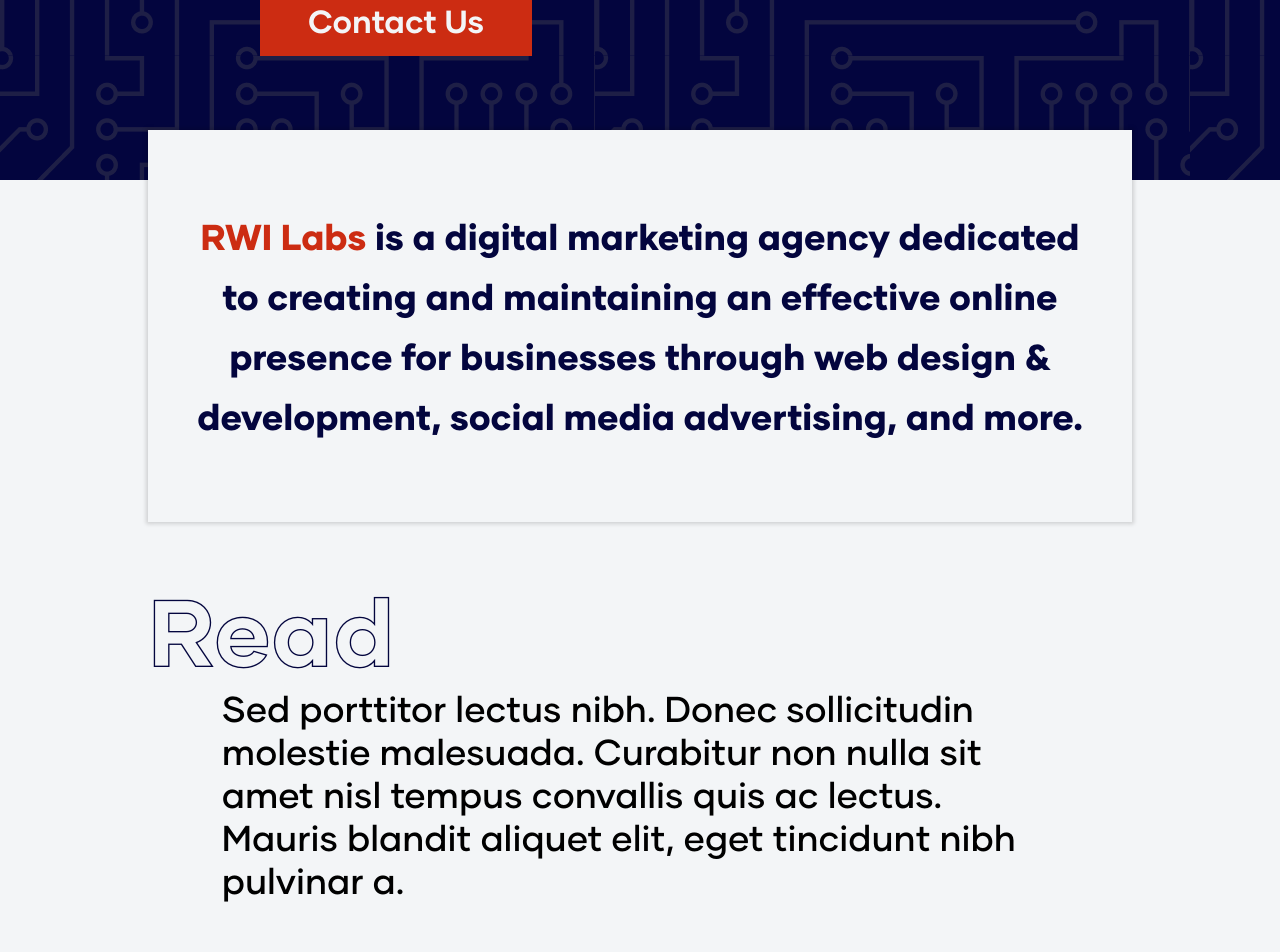
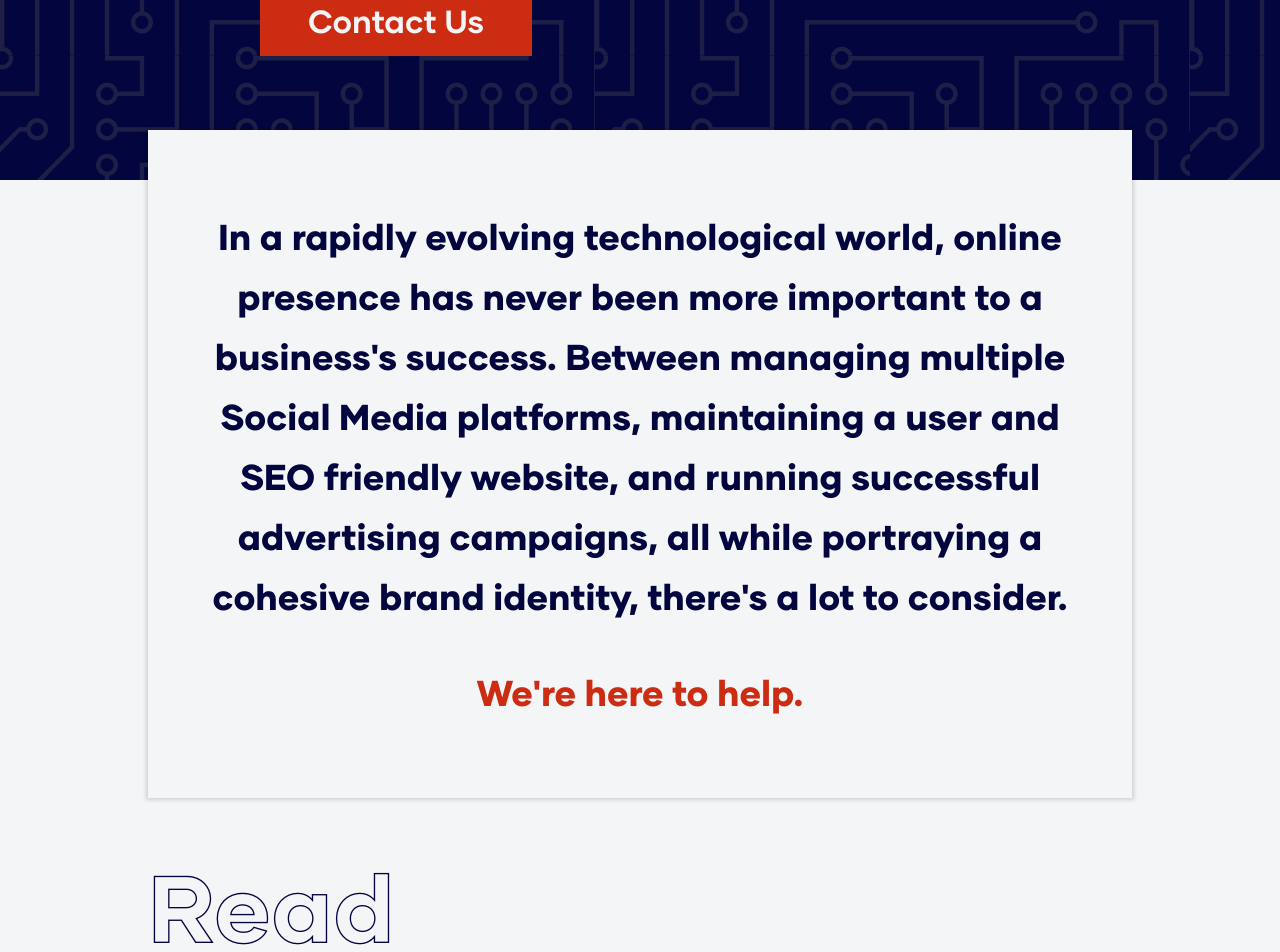
Before and after one commit to maplesyrupman/rwi-site, a Next.js app: page / in a window 1280 px wide. Shown: the part 620-1572 px from the top of the page. Built offline with nearby package versions, Linux system fonts and the light colour scheme.

Commit message:
copy inserted

```diff
--- a/pages/index.js
+++ b/pages/index.js
@@ -11,17 +11,17 @@ import Link from 'next/link'
 const aboutParas = [
   {
     title: 'Read',
-    para: 'Sed porttitor lectus nibh. Donec sollicitudin molestie malesuada. Curabitur non nulla sit amet nisl tempus convallis quis ac lectus. Mauris blandit aliquet elit, eget tincidunt nibh pulvinar a.',
+    para: 'Emerging trends, policy changes, market research, and the latest technological advancements make for a lengthy reading list. By staying on top of our research, we are able to advise our clients on all digital aspects of their business with confidence.',
     colour: 'txtBlue'
   },
   {
     title: 'Write',
-    para: 'Sed porttitor lectus nibh. Donec sollicitudin molestie malesuada. Curabitur non nulla sit amet nisl tempus convallis quis ac lectus. Mauris blandit aliquet elit, eget tincidunt nibh pulvinar a.',
+    para: 'Mark Twain said to write what you know, and for us that means code, copy, and corny jokes. We help business owners tell their story online in such a way that keeps their customers wanting to read more. What\'s the difference between biscuits and cookies? No one rejects all biscuits!',
     colour: 'txtBlue'
   },
   {
     title: 'Innovate',
-    para: 'Sed porttitor lectus nibh. Donec sollicitudin molestie malesuada. Curabitur non nulla sit amet nisl tempus convallis quis ac lectus. Mauris blandit aliquet elit, eget tincidunt nibh pulvinar a.',
+    para: 'In a constantly evolving world, businesses must include change as part of their strategy. We are always working on ways to make our websites faster, create marketing campaigns that excite their target audiences, and adapt online strategies to accomodate new legeslation and policy updates.',
     colour: 'txtRed'
   }
 ]
@@ -29,22 +29,22 @@ const aboutParas = [
 const services = [
   {
     title: 'Web Design and Development',
-    para: 'Sed porttitor lectus nibh. Donec sollicitudin molestie malesuada. Curabitur non nulla sit amet nisl tempus convallis quis ac lectus. Mauris blandit aliquet elit, eget tincidunt nibh pulvinar a.',
+    para: 'A company\'s website is often the first place customers go when researching a business. They expect the pages to load quickly (under 2 seconds), have an appealing design, and to function accross a variety of different screen sizes.',
     icon: <FaLaptopCode />
   },
   {
     title: 'Digital Marketing',
-    para: 'Sed porttitor lectus nibh. Donec sollicitudin molestie malesuada. Curabitur non nulla sit amet nisl tempus convallis quis ac lectus. Mauris blandit aliquet elit, eget tincidunt nibh pulvinar a.',
+    para: 'Determining a target audience as well as the most appropriate platforms to engage with is only one part of the marketing equation. The real challenge lays in crafting a campaign that is both persuasive and representative of the company\'s brand.',
     icon: <FaUsers />
   },
   {
     title: 'Brand Development',
-    para: 'Sed porttitor lectus nibh. Donec sollicitudin molestie malesuada. Curabitur non nulla sit amet nisl tempus convallis quis ac lectus. Mauris blandit aliquet elit, eget tincidunt nibh pulvinar a.',
+    para: 'A brand is more than just a logo, it\'s a company\'s personality. From the colours on a website to the tone of voice of a sales representative, every interaction a customer has with a business impacts their brand identity.',
     icon: <FaFingerprint />
   },
   {
     title: 'Consulting',
-    para: 'Sed porttitor lectus nibh. Donec sollicitudin molestie malesuada. Curabitur non nulla sit amet nisl tempus convallis quis ac lectus. Mauris blandit aliquet elit, eget tincidunt nibh pulvinar a.',
+    para: 'Sometimes, a second set of eyes can make all the difference. If your business already has a website, social media presence, or marketing campaign that isn\'t yielding the desired results, we can help get things back on track.',
     icon: <FaRegHandshake />
   }
 ]
@@ -103,7 +103,7 @@ export default function Home() {
             A Digital Solutions Agency
           </h1>
           <p className={styles.heroPara}>
-            Serving Custom tailored digital solutions to help businesses <span className='txtRed'>succeed</span> online
+            Crafting custom tailored digital solutions that help businesses <span className='txtRed'>succeed</span> online.
           </p>
           <Link href='#contact'>
             <a className='btn txtWhite bgRed'>
@@ -116,9 +116,12 @@ export default function Home() {
       <section
         id='about'
         className={`${styles.about} gutters bgWhite`}>
-        <div className={`${styles.aboutIntroCon} bgWhite`}>
-          <p className={`${styles.aboutIntroPara} txtBlue`}>
-            <span className={`txtRed`}>RWI Labs</span> is a digital marketing agency dedicated to creating and maintaining an effective online presence for businesses through web design & development, social media advertising, and more.
+        <div className={`${styles.aboutIntroCon} bgWhite ${styles.aboutIntroPara}`}>
+          <p className='txtBlue'>
+            In a rapidly evolving technological world, online presence has never been more important to a business&apos;s success. Between managing multiple Social Media platforms, maintaining a user and SEO friendly website, and running successful advertising campaigns, all while portraying a cohesive brand identity, there&apos;s a lot to consider.
+          </p>
+          <p className='txtRed'>
+            We&apos;re here to help.
           </p>
         </div>
         <div className={styles.aboutParaCon}>
@@ -239,7 +242,7 @@ export default function Home() {
                 {socials.map((social, idx) => {
                   return (
                     <div key={`soc${idx}`} className={styles.socialLink}>
-                      <Link href={social.url}>
+                      <Link href={social.url} target='_blank'>
                         <a className='txtRed'>
                           {social.icon}
                         </a>
```
